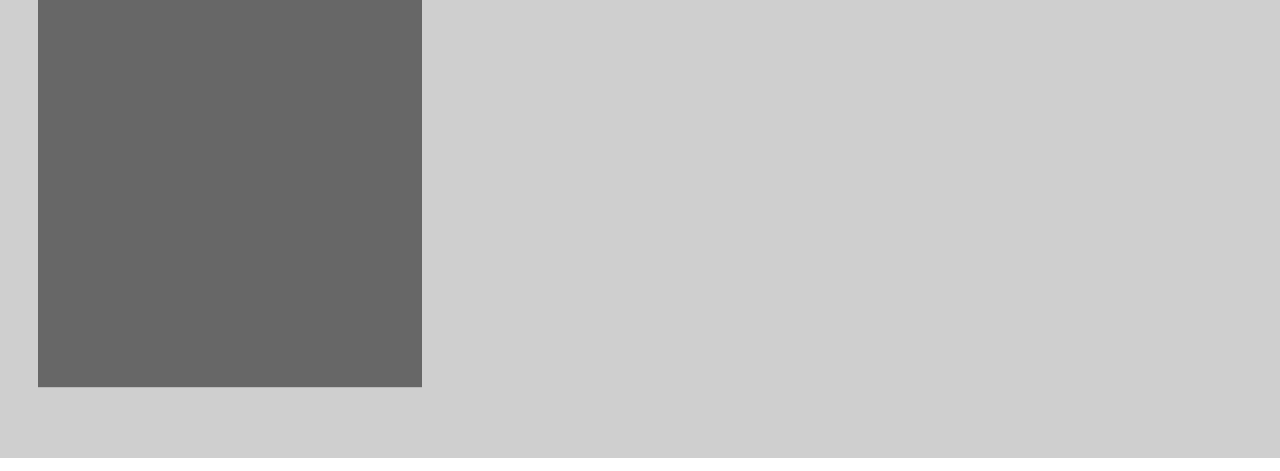
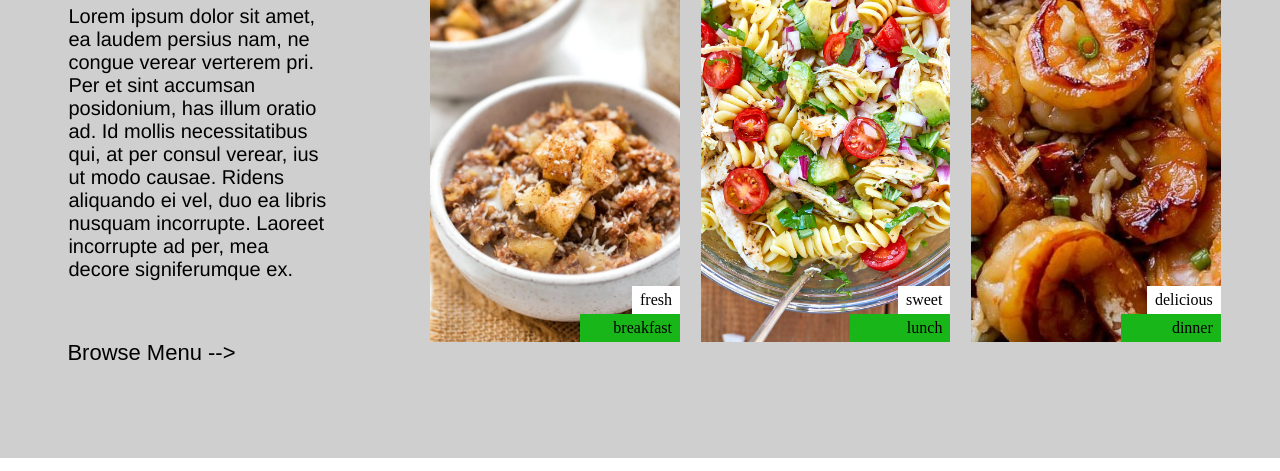
Before and after one commit to RowanSmith-web/miHealth, a plain HTML site: page MiHealth/index.html in a window 1280 px wide. Shown: the part 329-800 px from the top of the page. Drawn offline with Linux system fonts and the light colour scheme.

Commit message:
add files
fixed

```diff
--- a/MiHealth/css/style.css
+++ b/MiHealth/css/style.css
@@ -60,5 +60,94 @@ main {
     top:50%;
     left:3%;
     transform:translateY(-50%);
-    background-color:rgba(000, 000, 000, 0.5);
+
 }
+.blurb-head {
+    font-size:64px;
+    color:black;
+    font-weight:800;
+    padding:20px 30px;
+    font-family:'Franklin Gothic Medium', 'Arial Narrow', Arial, sans-serif;
+}
+.blurb-text {
+    font-size:20px;
+    color:black;
+    font-family:'Franklin Gothic Medium', 'Arial Narrow', Arial, sans-serif;
+    padding:0px 30px;
+    font-weight:300;
+    width:84%;
+}
+.mneu-button {
+    font-size:22px;
+    background: #00000000;
+    border:none;
+    margin-left:23px;
+    margin-top:15%;
+}
+.mealsections {
+    position:absolute;
+    display:flex;
+    justify-content: space-evenly;
+    align-items: center;
+    height:64vh;
+    width:65%;
+    top:50%;
+    transform: translateY(-50%);
+    right:3%;
+}
+.menu-item1 {
+    height:60vh;
+    width:30%;
+    background-image:url(images/dinnerimage.jpg);
+    background-size: cover;
+    background-position:center;
+    display:flex;
+    flex-direction: column;
+    justify-content: center;
+    align-items: center;
+    cursor:pointer;
+    position: relative;
+}
+.menu-item2 {
+    height:60vh;
+    width:30%;
+    background-image:url(images/lunchimage.jpg);
+    background-size:cover;
+    background-position:center;
+    display:flex;
+    flex-direction: column;
+    justify-content: center;
+    align-items: center;
+    cursor:pointer;
+    position:relative;
+}
+.menu-item3 {
+    height:60vh;
+    width:30%;
+    background-image:url(images/breakfastimage.jpg);
+    background-size:cover;
+    background-position:center;
+    display:flex;
+    flex-direction: column;
+    justify-content: center;
+    align-items: center;
+    cursor:pointer;
+    position:relative;
+}
+.menu-text-green {
+    background-color:rgb(25, 182, 25);
+    padding:5px 8px;
+    text-align:right;
+    width:100px;
+    position:absolute;
+    bottom:0;
+    right:0;
+}
+.menu-text-white {
+    background-color:#ffffff;
+    padding:5px 8px;
+    text-align:right;
+    position:absolute;
+    bottom:28px;
+    right:0;
+}
--- a/MiHealth/index.html
+++ b/MiHealth/index.html
@@ -19,12 +19,28 @@
     </header>
     <main>
         <section class="blurb">
-            <h1 class="blurb-head"></h1>
-            <p calss="blurb-text"></p>
+            <h1 class="blurb-head">Be<br>Healthy</h1>
+            <div class="blurb-text">Lorem ipsum dolor sit amet, ea laudem persius nam, ne
+                congue verear verterem pri. Per et sint accumsan posidonium, has illum oratio
+                ad. Id mollis necessitatibus qui, at per consul verear, ius ut modo causae.
+                Ridens aliquando ei vel, duo ea libris nusquam incorrupte.
+                Laoreet incorrupte ad per, mea decore signiferumque ex.</div>
+            <button class="mneu-button"> Browse Menu --&gt</button>
         </section>
-        <section calss="menu">
-
-        </section>
+        <div class="mealsections">
+            <div class="menu-item1">
+                <div class="menu-text-white">fresh</div>
+                <div class="menu-text-green">breakfast</div>
+            </div>
+            <div class="menu-item2">
+                <div class="menu-text-white">sweet</div>
+                <div class="menu-text-green">lunch</div>
+            </div>
+            <div class="menu-item3">
+                <div class="menu-text-white">delicious</div>
+                <div class="menu-text-green">dinner</div>
+            </div>
+        </div>
     </main>
 </body>
 </html>
```
Also changed, not shown: MiHealth/css/images/breakfastimage.jpg (added), MiHealth/css/images/dinnerimage.jpg (added), MiHealth/css/images/lunchimage.jpg (added).
